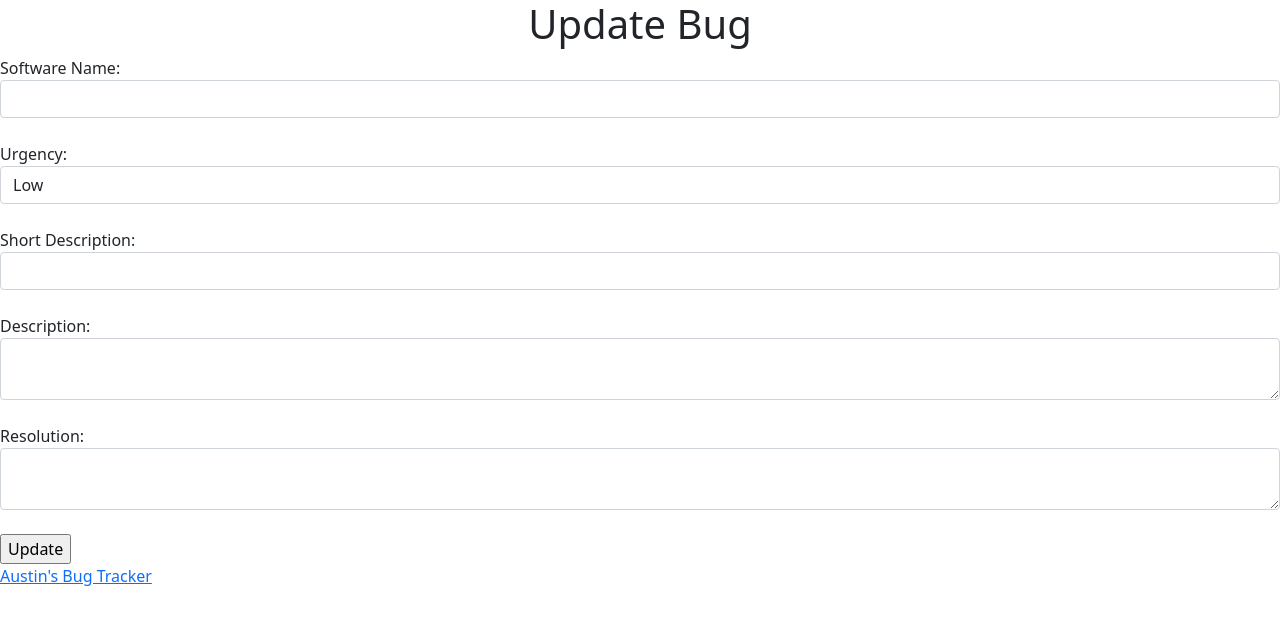
After one commit to Austin-Buchanan/BugTracker, a PHP site: page /view/update_bug.php in a window 1280 px wide. The commit adds this page. Shown: the top 625 px of the page. Run offline with PHP 8.4, Linux system fonts and the light colour scheme.

Commit message:
Added update button and page. Still need to add controller logic to drive them.

```diff
--- a/controller/add_bug_controller.php
+++ b/controller/add_bug_controller.php
@@ -1,5 +1,5 @@
 <?php
-require('../model/BugDB.php');
+require_once('../model/BugDB.php');
 
 $action = filter_input(INPUT_POST, 'action');
 if ($action == 'add_bug') {
@@ -13,7 +13,6 @@ if ($action == 'add_bug') {
         include('../errors/error.php');
     } else {
         BugDB::add_bug($userID, $swName, substr($urgency, 0, 1), $shortDesc, $longDesc);
-        include('../index.php');
     }
 } else {
     $error = "No action given.";
--- /dev/null
+++ b/controller/view_bug_controller.php
@@ -0,0 +1,6 @@
+<?php
+
+$action = filter_input(INPUT_POST, 'action');
+if ($action == 'start_update') {
+    // TO DO
+}
--- /dev/null
+++ b/view/update_bug.php
@@ -0,0 +1,33 @@
+<?php include './header.php'; ?>
+<main>
+    <h1>Update Bug</h1>
+    <form action="" method="post" id="update_bug_form">
+        <input type="hidden" name="action" value="update_bug">
+        <div class="form-group">
+            <label for="softwareName">Software Name:</label>
+        </div>
+        <input type="text" id="softwareName" name="softwareName" class="form-control"><br>
+        <div class="form-group">
+            <label for="urgency">Urgency:</label>
+        </div>
+        <select id="urgency" name="urgency" class="form-control">
+            <option value="low">Low</option>
+            <option value="medium">Medium</option>
+            <option value="high">High</option>
+        </select><br>
+        <div class="form-group">
+            <label for="shortDesc">Short Description:</label>
+        </div>
+        <input type="text" id="shortDesc" name="shortDesc" class="form-control"><br>
+        <div class="form-group">
+            <label for="longDesc">Description:</label><br>
+        </div>
+        <textarea id="longDesc" name="longDesc" class="form-control"></textarea><br>
+        <div class="form-group">
+            <label for="resolution">Resolution:</label><br>
+        </div>
+        <textarea id="resolution" name="resolution" class="form-control"></textarea><br>
+        <input type="submit" value="Update">
+    </form>
+</main>
+<?php include './footer.php'; ?>
--- a/view/view_bug.php
+++ b/view/view_bug.php
@@ -1,9 +1,14 @@
 <?php
     include 'header.php';
     require_once('../controller/bug_search_controller.php');
+    require_once('../controller/view_bug_controller.php');
 ?>
 <main>
    <h1>Bug View</h1>
+   <form action="../controller/view_bug_controller.php" method="post" id="start_update_form">
+        <input type="hidden" name="action" value="start_update">
+        <input type="submit" value="Update Bug">
+   </form>
    <p>Bug ID: <?php echo $bug->getBugID(); ?></p>
    <p>Software Name: <?php echo $bug->getSWName(); ?></p>
    <p>Urgency: <?php echo $bug->getUrgency(); ?></p>
```
Also changed, not shown: controller/bug_search_controller.php (+17 -1 lines), model/BugDB.php (+19 -1 lines).
